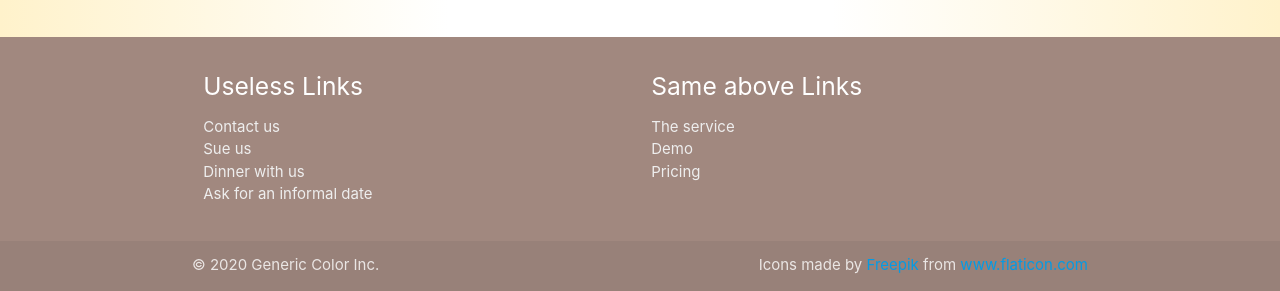
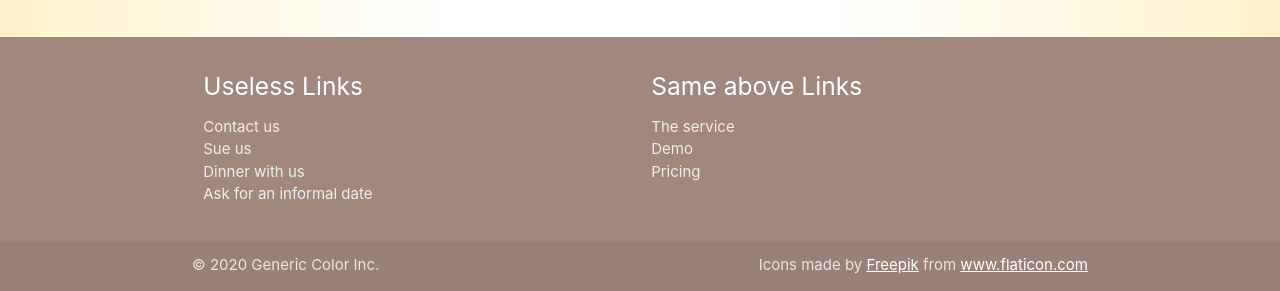
Before and after one commit to OnixFang/productlandingpage, a website: page index.html in a window 1280 px wide. Shown: the part 2486-2777 px from the top of the page. Drawn offline with nearby package versions, Linux system fonts and the light colour scheme.

Commit message:
Add CSS style and target=_blank to credit link

```diff
--- a/css/index.css
+++ b/css/index.css
@@ -78,6 +78,11 @@ h2 {
   color: black;
 }
 
+span a {
+  color: white;
+  text-decoration: underline;
+}
+
 @media (max-width: 600px) {
   #header-img {
     height: 42px;
--- a/index.html
+++ b/index.html
@@ -237,8 +237,8 @@
       <div class="container">
         © 2020 Generic Color Inc.
         <span class="right">
-          Icons made by <a href="https://www.flaticon.com/authors/freepik" title="Freepik">Freepik</a> from <a
-            href="https://www.flaticon.com/" title="Flaticon"> www.flaticon.com</a>
+          Icons made by <a href="https://www.flaticon.com/authors/freepik" title="Freepik" target="_blank">Freepik</a> from <a
+            href="https://www.flaticon.com/" title="Flaticon" target="_blank"> www.flaticon.com</a>
         </span>
       </div>
     </div>
```
